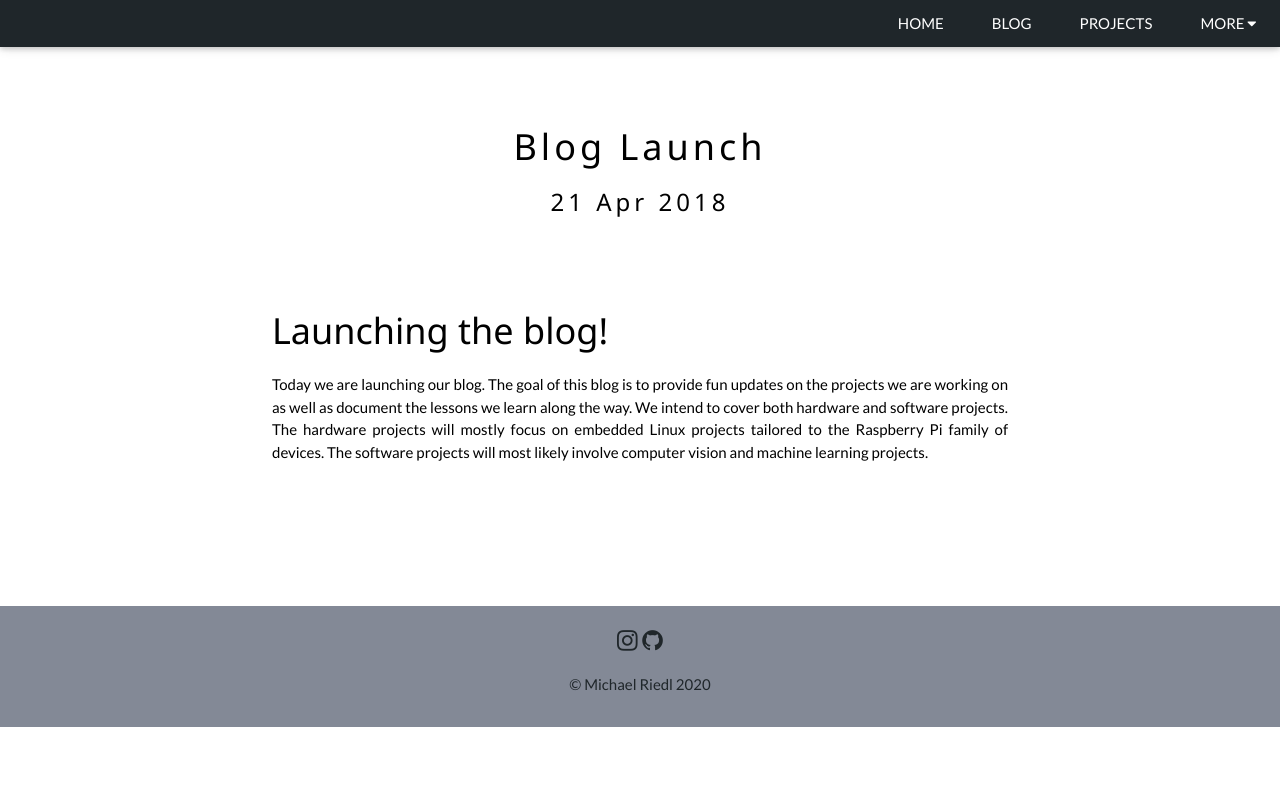
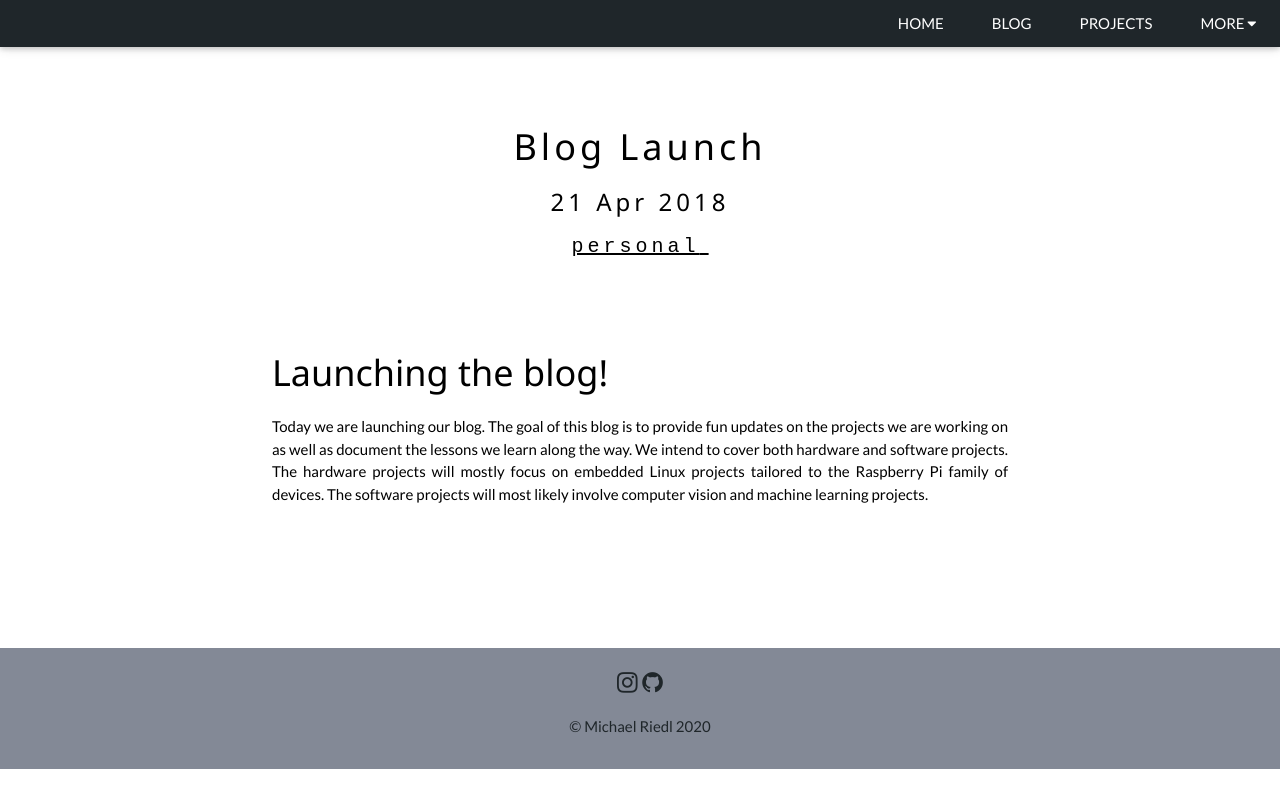
Before and after one commit to michaelriedl/michaelriedl.github.io, a Jekyll site: the page built from _posts/2018-04-21-blog-launched.md, in a window 1280 px wide. Shown: the top 808 px of the page. Built offline with Jekyll 4.4.1, drawn with Linux system fonts in a browser that asks for light colours.

Commit message:
Added tags

```diff
--- a/_layouts/blogpost.html
+++ b/_layouts/blogpost.html
@@ -8,6 +8,12 @@ layout: default
     <div class="w3-container w3-content w3-center w3-padding-64" style="max-width:800px">
         <h1 class="w3-wide">{{ page.title }}</h1>
         <h3 class="w3-wide">{{ page.date | date_to_string }}</h3>
+        <h4 class="w3-wide">
+            {% for tag in page.tags %}
+              {% capture tag_name %}{{ tag }}{% endcapture %}
+              <a href="/tag/{{ tag_name }}"><code class="highligher-rouge"><nobr>{{ tag_name }}</nobr></code>&nbsp;</a>
+            {% endfor %}
+        </h4>
         <div class="w3-container w3-content w3-justify w3-padding-64" style="max-width:800px">
             {{ content }}
         </div>
--- a/_posts/2018-04-21-blog-launched.md
+++ b/_posts/2018-04-21-blog-launched.md
@@ -2,6 +2,7 @@
 layout: blogpost
 title: "Blog Launch"
 date: 2018-04-21
+tags: personal
 ---
 
 # Launching the blog!
```
